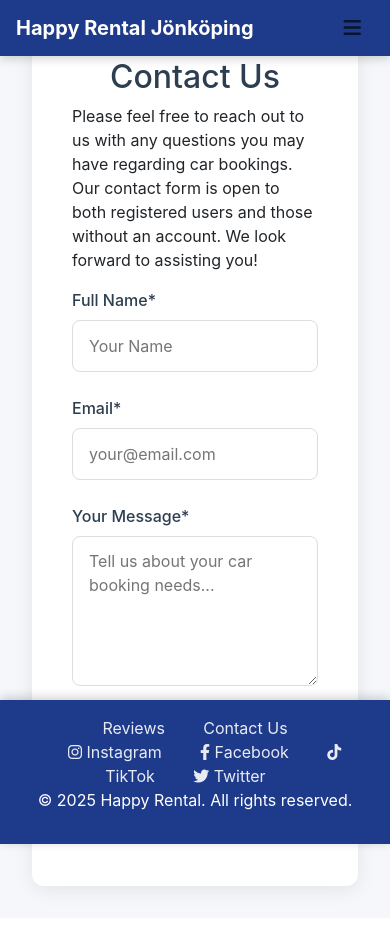
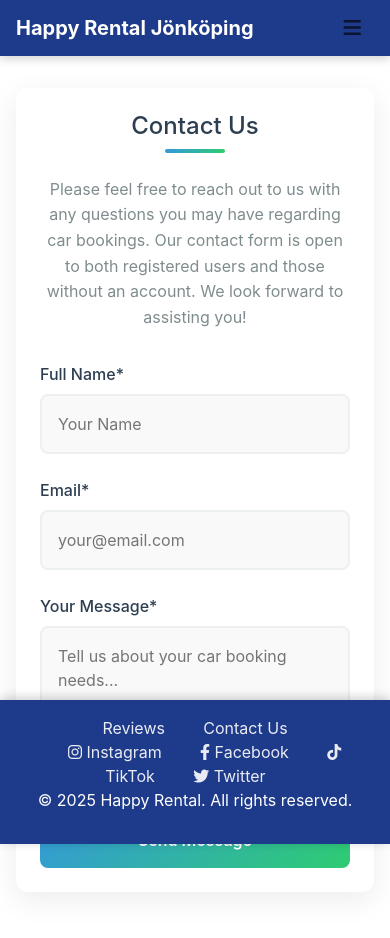
Before and after one commit to Yuss76A/Highway-to-Rent, a React (Create React App) app: page /contact in a window 390 px wide. Shown: the top 938 px of the page. Built offline with nearby package versions, Linux system fonts and the light colour scheme.

Commit message:
Contact and Reviews page fixed.Issue was both pages were merged witht he footer in responsive mood.

```diff
--- a/src/styles/Contact.module.css
+++ b/src/styles/Contact.module.css
@@ -1,33 +1,46 @@
+/* Modern Contact Form Styles */
 .contactContainer {
-    display: flex;
-    justify-content: center;
-    align-items: center;
-    min-height: 100vh;
-    padding: 2rem;
-    background: #f5f7fa;
-    margin-top: -70px;
+    max-width: 800px;
+    margin: 2rem auto;
+    padding: 0 1rem 6rem;
   }
 
   .contactCard {
     background: white;
     border-radius: 12px;
-    box-shadow: 0 4px 20px rgba(0, 0, 0, 0.08);
-    padding: 2.5rem;
-    width: 100%;
-    max-width: 600px;
+    padding: 2rem;
+    box-shadow: 0 8px 30px rgba(0, 0, 0, 0.08);
+    transition: transform 0.3s ease, box-shadow 0.3s ease;
+  }
+
+  .contactCard:hover {
+    transform: translateY(-5px);
+    box-shadow: 0 12px 40px rgba(0, 0, 0, 0.1);
   }
 
   .title {
+    text-align: center;
     color: #2c3e50;
-    margin-bottom: 0.5rem;
+    margin-bottom: 1.5rem;
     font-size: 2rem;
-    text-align: center;
+    position: relative;
   }
 
-.subtitle {
+  .title::after {
+    content: '';
+    display: block;
+    width: 60px;
+    height: 4px;
+    background: linear-gradient(to right, #3498db, #2ecc71);
+    margin: 0.5rem auto 0;
+    border-radius: 2px;
+  }
+
+  .description {
+    text-align: center;
     color: #7f8c8d;
     margin-bottom: 2rem;
-    text-align: center;
+    line-height: 1.6;
   }
 
   .contactForm {
@@ -37,67 +50,68 @@
   }
 
   .formGroup {
-    display: flex;
-    flex-direction: column;
+    position: relative;
   }
 
   .label {
+    display: block;
     margin-bottom: 0.5rem;
     color: #2c3e50;
     font-weight: 500;
   }
 
   .input {
-    padding: 0.8rem 1rem;
-    border: 1px solid #ddd;
+    width: 100%;
+    padding: 1rem;
+    border: 2px solid #ecf0f1;
     border-radius: 8px;
     font-size: 1rem;
     transition: all 0.3s ease;
+    background-color: #f9f9f9;
   }
 
   .input:focus {
+    border-color: #3498db;
     outline: none;
-    border-color: #3498db;
     box-shadow: 0 0 0 3px rgba(52, 152, 219, 0.2);
+    background-color: white;
   }
 
   .textarea {
+    min-height: 150px;
     resize: vertical;
-    min-height: 150px;
   }
 
   .submitBtn {
-    background: #3498db;
+    background: linear-gradient(135deg, #3498db, #2ecc71);
     color: white;
+    padding: 1rem;
     border: none;
-    padding: 1rem;
     border-radius: 8px;
     font-size: 1rem;
-    font-weight: 500;
+    font-weight: 600;
     cursor: pointer;
     transition: all 0.3s ease;
     display: flex;
     align-items: center;
     justify-content: center;
     gap: 0.5rem;
-    margin-bottom: 5rem;
   }
 
   .submitBtn:hover {
-    background: #2980b9;
     transform: translateY(-2px);
+    box-shadow: 0 5px 15px rgba(52, 152, 219, 0.3);
   }
 
   .submitBtn:disabled {
-    background: #bdc3c7;
-    cursor: not-allowed;
-    transform: none;
+    opacity: 0.7;
+    transform: none !important;
   }
 
   .spinner {
-    width: 1rem;
-    height: 1rem;
-    border: 2px solid rgba(255, 255, 255, 0.3);
+    width: 20px;
+    height: 20px;
+    border: 3px solid rgba(255, 255, 255, 0.3);
     border-radius: 50%;
     border-top-color: white;
     animation: spin 1s ease-in-out infinite;
@@ -110,16 +124,29 @@
   .statusMessage {
     padding: 1rem;
     border-radius: 8px;
+    margin-top: 1rem;
     text-align: center;
-    margin-top: 1rem;
   }
 
-.success {
-    background: #d4edda;
-    color: #155724;
+  .statusMessage.success {
+    background-color: rgba(46, 204, 113, 0.1);
+    color: #27ae60;
+    border-left: 4px solid #2ecc71;
   }
 
-.error {
-    background: #f8d7da;
-    color: #721c24;
+  .statusMessage.error {
+    background-color: rgba(231, 76, 60, 0.1);
+    color: #e74c3c;
+    border-left: 4px solid #e74c3c;
   }
+
+  /* Responsive Design */
+  @media (max-width: 768px) {
+    .contactCard {
+      padding: 1.5rem;
+    }
+
+    .title {
+      font-size: 1.5rem;
+    }
+  }
--- a/src/styles/Reviews.module.css
+++ b/src/styles/Reviews.module.css
@@ -327,16 +327,20 @@
 
 /* Pagination Styles */
 .pagination {
+  margin: 3rem auto 4rem;
+  position: relative;
+  background: white;
+  padding: 1.5rem;
+  border-radius: 12px;
+  box-shadow: 0 4px 12px rgba(0,0,0,0.05);
   display: flex;
   justify-content: center;
   align-items: center;
   gap: 1.5rem;
-  margin-top: 3rem;
-  padding: 1.5rem;
-  background: white;
-  border-radius: 12px;
-  box-shadow: 0 4px 12px rgba(0,0,0,0.05);
+  width: fit-content;
+  max-width: 100%;
 }
+
 
 .pageBtn {
   padding: 0.8rem 1.5rem;
@@ -445,49 +449,42 @@
   box-shadow: 0 0 0 3px rgba(0,123,255,0.25);
 }
 
-/* Responsive Design */
+/* Mobile-specific fixes */
 @media (max-width: 768px) {
   .reviewsContainer {
-    padding: 1rem;
-  }
-
-  .formSection {
-    padding: 1.5rem;
-  }
-
-  .formActions {
-    flex-direction: column;
-    gap: 1rem;
-  }
-
-  .ratingInput {
-    flex-direction: column;
-    align-items: flex-start;
-    gap: 1rem;
-  }
-
-  .reviewFooter {
-    flex-direction: column;
-    gap: 1rem;
-    align-items: flex-start;
-  }
-
-  .actions {
-    width: 100%;
-    justify-content: flex-end;
+    padding-bottom: 80px; /* Space for footer */
   }
 
   .pagination {
-    flex-direction: column;
-    gap: 1rem;
+    position: relative; /* Changed from fixed/sticky */
+    margin: 2rem auto 3rem; /* Pulls up the buttons */
+    padding: 1rem;
+    background: white;
+    border-radius: 12px;
+    box-shadow: 0 4px 12px rgba(0,0,0,0.1);
+    width: 90%; /* Slightly narrower for better mobile fit */
+    max-width: 400px; /* Prevents becoming too wide */
   }
 
   .pageBtn {
-    width: 100%;
+    width: 45%; /* Better button proportions */
+    margin: 0 auto; /* Center buttons */
+    padding: 0.8rem;
   }
 
-  .listHeader {
-    flex-direction: column;
-    align-items: flex-start;
+  /* Stack vertically on very small screens */
+  @media (max-width: 480px) {
+    .pagination {
+      flex-direction: column;
+      gap: 0.8rem;
+    }
+    .pageBtn {
+      width: 100%;
+    }
   }
 }
+
+/* Footer clearance */
+.reviewsList {
+  padding-bottom: 40px; /* Increased space */
+}
```
Lines whose indentation alone changed are shown as unchanged.
